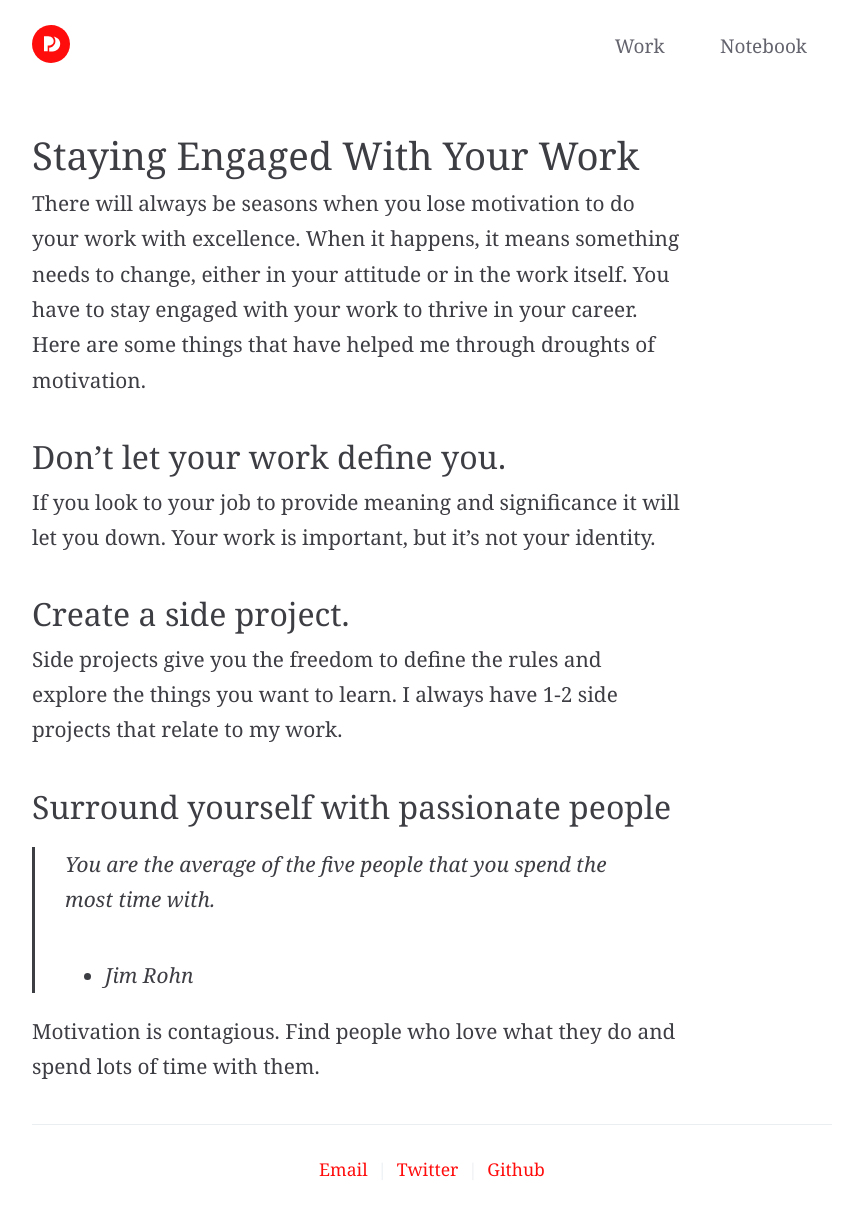
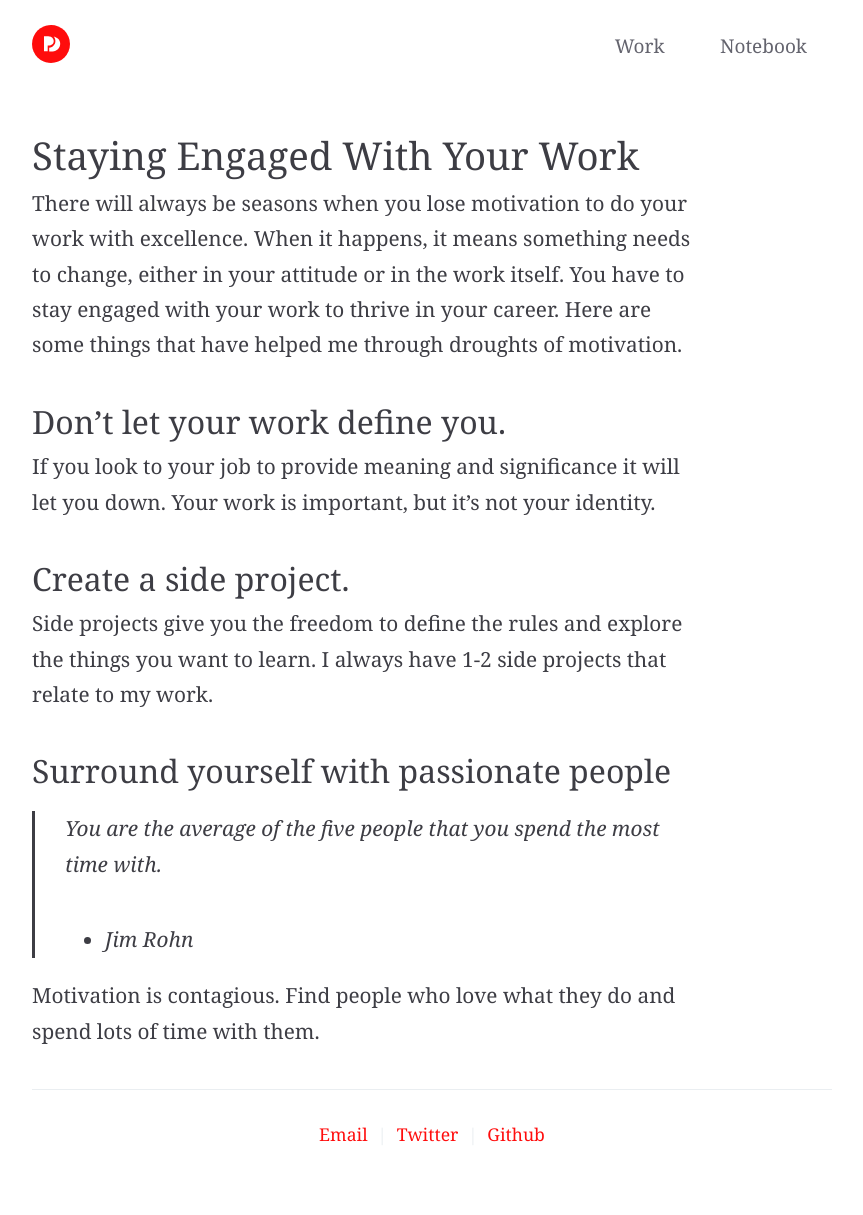
Before and after one commit to zhenghaohe/philipcdavis.github.io, a Jekyll site: the page built from _posts/2014-07-30-Staying-Engaged.md, in a window 1280 px wide. Shown: the whole page, without its empty margins (208-1071 px from the left). Built offline with Jekyll 4.4.1, drawn with Linux system fonts in a browser that asks for light colours; after the commit the page ends 1180 px from its top, so only the background shows below that.

Commit message:
larger small container

```diff
--- a/_sass/components/_grid.scss
+++ b/_sass/components/_grid.scss
@@ -5,13 +5,13 @@
 }
 
 .container-small {
-  max-width: 650px;
+  max-width: 670px;
   width: 100%;
   margin: 0 auto;
 }
 
 .container-small-left {
-  max-width: 650px;
+  max-width: 670px;
   width: 100%;
 }
 
```
